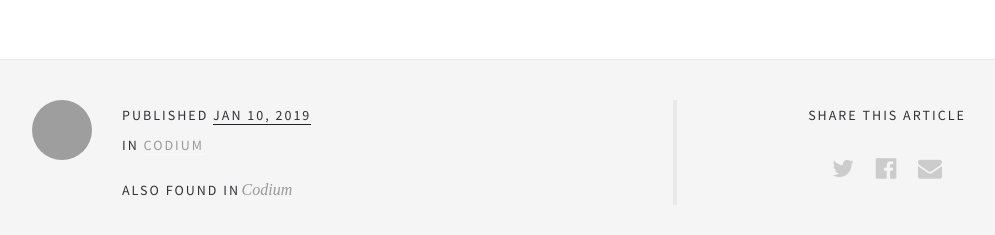
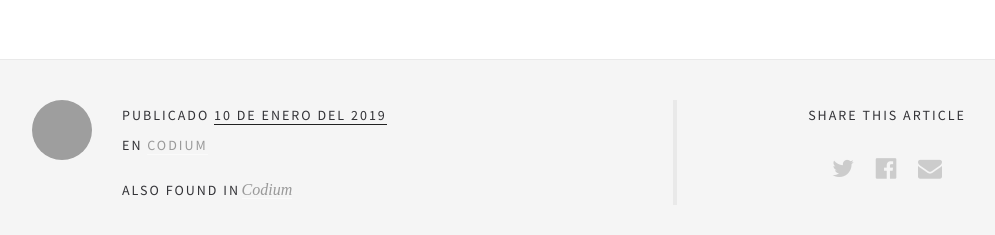
Before and after one commit to CodiumTeam/CodiumTeam.github.io, a Jekyll site: the page built from _posts/2019-01-10-la-receta-de-codium-resultados-calidad-sostenibilidad.markdown, in a window 1280 px wide. Shown: the part 2735-2970 px from the top of the page, without its empty margins (143-1138 px from the left). Built offline with Jekyll 4.4.1, drawn with Linux system fonts in a browser that asks for light colours; some web fonts are replaced; grey boxes are pictures that could not be loaded.

Commit message:
fix date format and language on posts

```diff
--- a/_includes/footer-single.html
+++ b/_includes/footer-single.html
@@ -5,8 +5,26 @@
         </div>
         <div class="col-xs-12 col-sm-6">
             <div class="category-list">
-                <p>Published <span>{{ page.date | date: "%b %-d, %Y" }}</span></p>
-                <p><a href="{{ page.author_url  | prepend: site.baseurl }}">{{ page.author_name | capitalize }}</a> in <a href='{{ "/category/" | append: page.categories.first | prepend: site.baseurl }}'>{{ page.categories.first | capitalize }}</a></p>
+                <p>Publicado <span>
+                {{ page.date | date: "%-d" }} de
+                {% assign m = page.date | date: "%-m" %}
+                {% case m %}
+                    {% when '1' %}Enero
+                    {% when '2' %}Febrero
+                    {% when '3' %}Marzo
+                    {% when '4' %}Abril
+                    {% when '5' %}Mayo
+                    {% when '6' %}Junio
+                    {% when '7' %}Julio
+                    {% when '8' %}Augosto
+                    {% when '9' %}Septiembre
+                    {% when '10' %}Octubre
+                    {% when '11' %}Noviembre
+                    {% when '12' %}Diciembre
+                {% endcase %} del
+                {{ page.date | date: "%Y" }}
+                </span></p>
+                <p><a href="{{ page.author_url  | prepend: site.baseurl }}">{{ page.author_name | capitalize }}</a> en <a href='{{ "/category/" | append: page.categories.first | prepend: site.baseurl }}'>{{ page.categories.first | capitalize }}</a></p>
 
                 <div class="other-catergories">
                     <h3>Also found in</h3>
```
